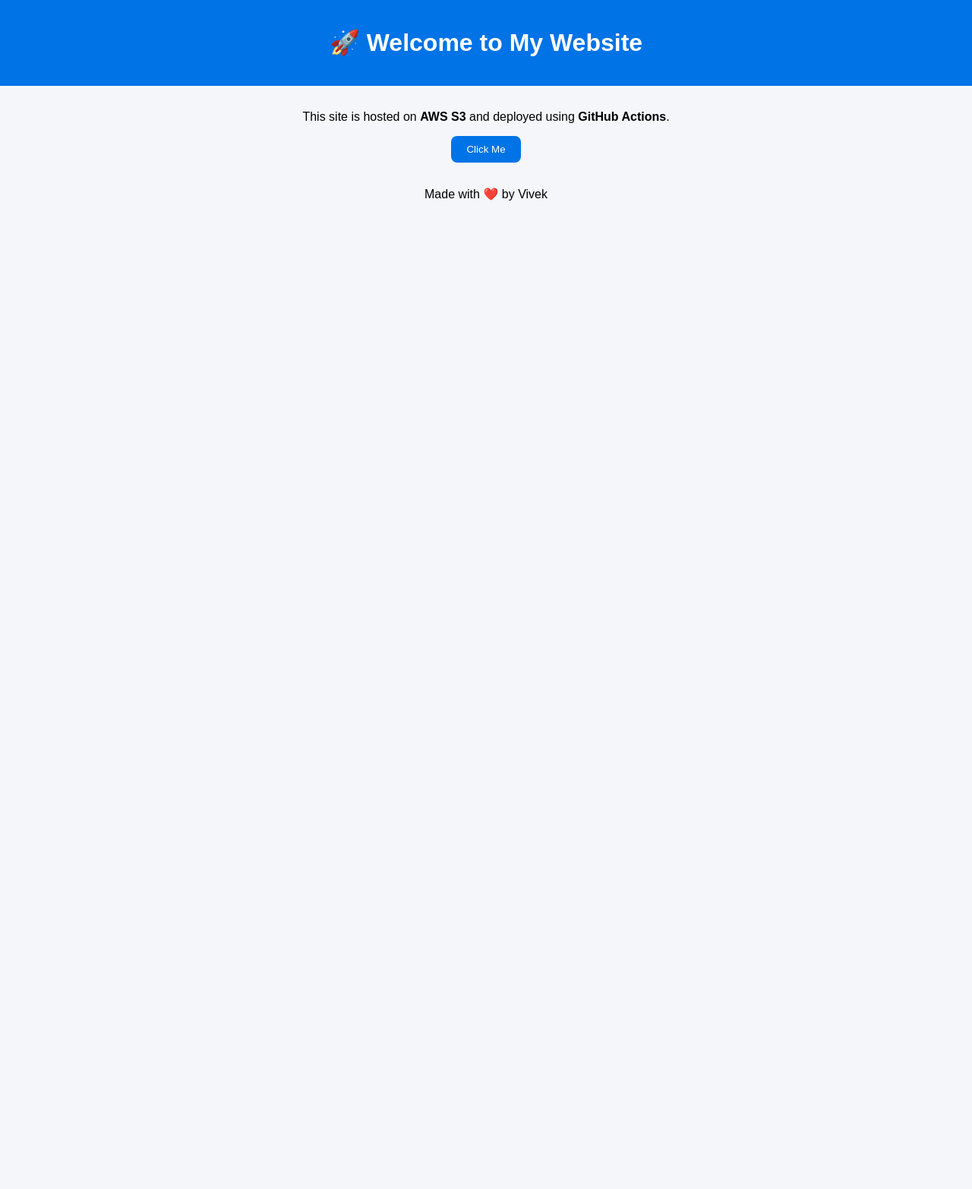
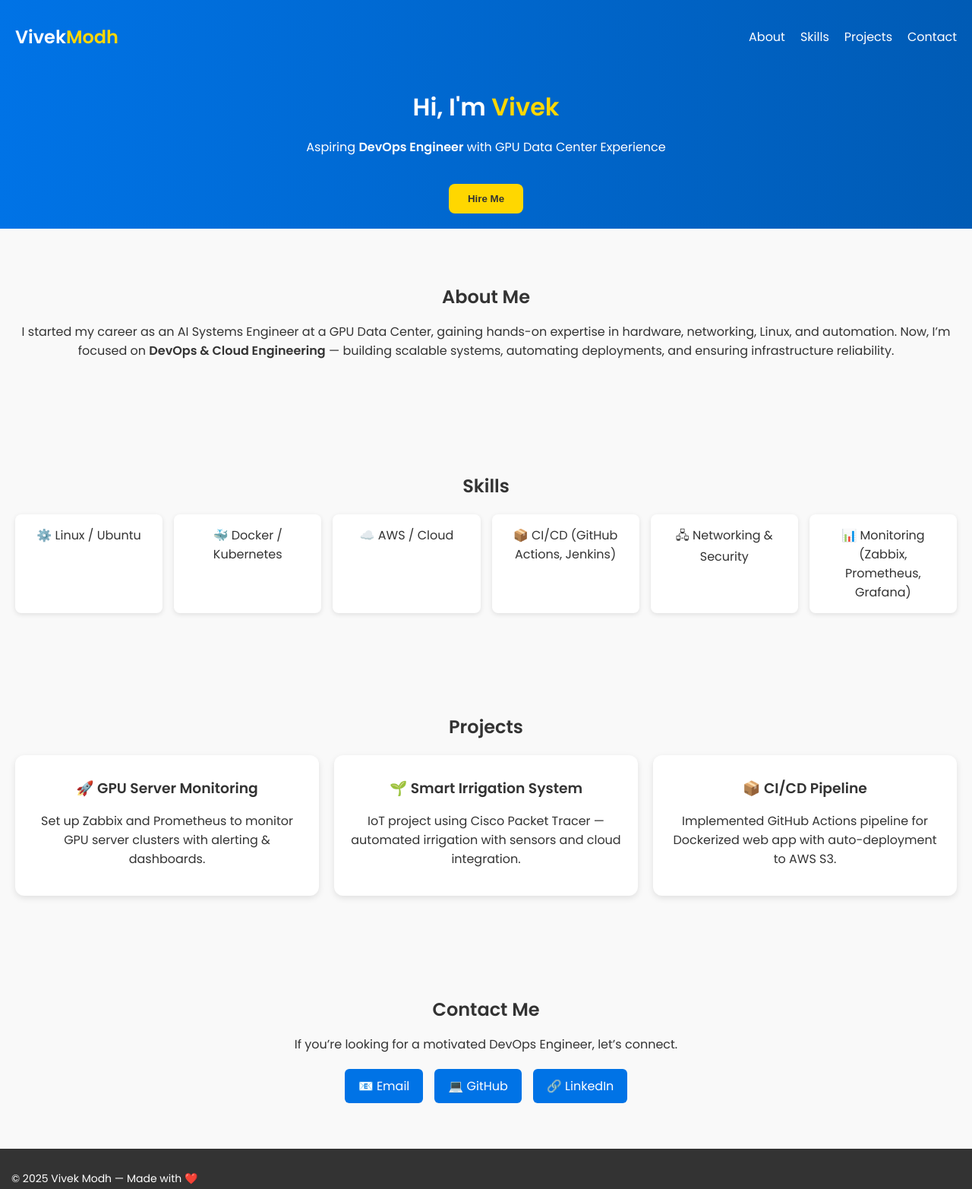
Before and after one commit to VivekModh/GitHub-Actions-for-devops, a plain HTML site: page index.html in a window 1280 px wide. Shown: the whole page at 76% size. Before the commit the page ends 800 px from the top, so only its background shows below. Drawn offline with Linux system fonts and the light colour scheme.

Commit message:
modified

```diff
--- a/index.html
+++ b/index.html
@@ -3,20 +3,86 @@
 <head>
   <meta charset="UTF-8">
   <meta name="viewport" content="width=device-width, initial-scale=1.0">
-    <title>My Static Website</title>
+  <title>Vivek Modh | DevOps Engineer</title>
   <link rel="stylesheet" href="style.css">
+  <link href="https://fonts.googleapis.com/css2?family=Poppins:wght@400;600&display=swap" rel="stylesheet">
 </head>
 <body>
+  <!-- Header -->
   <header>
-        <h1>🚀 Welcome to My Website</h1>
+    <nav>
+      <div class="logo">Vivek<span>Modh</span></div>
+      <ul>
+        <li><a href="#about">About</a></li>
+        <li><a href="#skills">Skills</a></li>
+        <li><a href="#projects">Projects</a></li>
+        <li><a href="#contact">Contact</a></li>
+      </ul>
+    </nav>
+    <div class="hero">
+      <h1>Hi, I'm <span>Vivek</span></h1>
+      <p>Aspiring <strong>DevOps Engineer</strong> with GPU Data Center Experience</p>
+      <button onclick="scrollToSection('contact')">Hire Me</button>
+    </div>
   </header>
-    <main>
-        <p>This site is hosted on <strong>AWS S3</strong> and deployed using <strong>GitHub Actions</strong>.</p>
-        <button onclick="sayHello()">Click Me</button>
-    </main>
+
+  <!-- About -->
+  <section id="about">
+    <h2>About Me</h2>
+    <p>
+      I started my career as an AI Systems Engineer at a GPU Data Center,
+      gaining hands-on expertise in hardware, networking, Linux, and automation.
+      Now, I’m focused on <strong>DevOps & Cloud Engineering</strong> — building scalable systems, automating deployments, and ensuring infrastructure reliability.
+    </p>
+  </section>
+
+  <!-- Skills -->
+  <section id="skills">
+    <h2>Skills</h2>
+    <div class="skill-grid">
+      <div class="skill">⚙️ Linux / Ubuntu</div>
+      <div class="skill">🐳 Docker / Kubernetes</div>
+      <div class="skill">☁️ AWS / Cloud</div>
+      <div class="skill">📦 CI/CD (GitHub Actions, Jenkins)</div>
+      <div class="skill">🖧 Networking & Security</div>
+      <div class="skill">📊 Monitoring (Zabbix, Prometheus, Grafana)</div>
+    </div>
+  </section>
+
+  <!-- Projects -->
+  <section id="projects">
+    <h2>Projects</h2>
+    <div class="projects-grid">
+      <div class="project-card">
+        <h3>🚀 GPU Server Monitoring</h3>
+        <p>Set up Zabbix and Prometheus to monitor GPU server clusters with alerting & dashboards.</p>
+      </div>
+      <div class="project-card">
+        <h3>🌱 Smart Irrigation System</h3>
+        <p>IoT project using Cisco Packet Tracer — automated irrigation with sensors and cloud integration.</p>
+      </div>
+      <div class="project-card">
+        <h3>📦 CI/CD Pipeline</h3>
+        <p>Implemented GitHub Actions pipeline for Dockerized web app with auto-deployment to AWS S3.</p>
+      </div>
+    </div>
+  </section>
+
+  <!-- Contact -->
+  <section id="contact">
+    <h2>Contact Me</h2>
+    <p>If you’re looking for a motivated DevOps Engineer, let’s connect.</p>
+    <div class="contact-links">
+      <a href="mailto:vivekmodh03@gmail.com">📧 Email</a>
+      <a href="https://github.com/VivekModh" target="_blank">💻 GitHub</a>
+      <a href="https://linkedin.com/in/vivekmodh" target="_blank">🔗 LinkedIn</a>
+    </div>
+  </section>
+
   <footer>
-        <p>Made with ❤️ by Vivek</p>
+    <p>© 2025 Vivek Modh — Made with ❤️</p>
   </footer>
+
   <script src="script.js"></script>
 </body>
 </html>
--- a/script.js
+++ b/script.js
@@ -1,3 +1,9 @@
-function sayHello() {
-    alert("Hello! 🎉 Your site is live on AWS S3.");
+// Smooth scroll to section
+function scrollToSection(id) {
+  document.getElementById(id).scrollIntoView({ behavior: "smooth" });
 }
+
+// Add greeting effect
+window.onload = () => {
+  console.log("🚀 Welcome to Vivek's Portfolio Website");
+};
--- a/style.css
+++ b/style.css
@@ -1,30 +1,137 @@
+/* Global */
 body {
-    font-family: Arial, sans-serif;
-    background: #f4f6f9;
   margin: 0;
-    padding: 0;
+  font-family: 'Poppins', sans-serif;
+  background: #f9f9f9;
+  color: #333;
+}
+
+h1, h2, h3 {
+  margin: 0.5em 0;
+}
+
+section {
+  padding: 60px 20px;
   text-align: center;
 }
 
+/* Header */
 header {
-    background: #0073e6;
+  background: linear-gradient(to right, #0073e6, #005bb5);
   color: white;
-    padding: 1rem;
+  padding: 20px;
+  text-align: center;
 }
 
-main {
-    margin: 2rem;
+nav {
+  display: flex;
+  justify-content: space-between;
+  align-items: center;
 }
 
-button {
-    background: #0073e6;
+nav .logo {
+  font-size: 24px;
+  font-weight: 600;
+}
+
+nav .logo span {
+  color: #ffd700;
+}
+
+nav ul {
+  list-style: none;
+  display: flex;
+  gap: 20px;
+}
+
+nav a {
+  text-decoration: none;
   color: white;
-    padding: 10px 20px;
+  font-weight: 500;
+}
+
+.hero {
+  margin-top: 40px;
+}
+
+.hero h1 span {
+  color: #ffd700;
+}
+
+.hero button {
+  margin-top: 20px;
+  padding: 12px 25px;
   border: none;
   border-radius: 8px;
+  background: #ffd700;
+  color: #333;
+  font-weight: bold;
   cursor: pointer;
 }
 
-button:hover {
+.hero button:hover {
+  background: white;
+}
+
+/* Skills */
+.skill-grid {
+  display: grid;
+  grid-template-columns: repeat(auto-fit, minmax(180px, 1fr));
+  gap: 15px;
+  margin-top: 20px;
+}
+
+.skill {
+  background: white;
+  border-radius: 8px;
+  padding: 15px;
+  box-shadow: 0 2px 6px rgba(0,0,0,0.1);
+}
+
+/* Projects */
+.projects-grid {
+  display: grid;
+  grid-template-columns: repeat(auto-fit, minmax(220px, 1fr));
+  gap: 20px;
+  margin-top: 20px;
+}
+
+.project-card {
+  background: white;
+  border-radius: 12px;
+  padding: 20px;
+  box-shadow: 0 3px 8px rgba(0,0,0,0.1);
+  transition: transform 0.2s;
+}
+
+.project-card:hover {
+  transform: translateY(-5px);
+}
+
+/* Contact */
+.contact-links {
+  margin-top: 20px;
+  display: flex;
+  justify-content: center;
+  gap: 15px;
+}
+
+.contact-links a {
+  background: #0073e6;
+  color: white;
+  padding: 10px 18px;
+  border-radius: 6px;
+  text-decoration: none;
+}
+
+.contact-links a:hover {
   background: #005bb5;
 }
+
+/* Footer */
+footer {
+  background: #333;
+  color: white;
+  padding: 15px;
+  font-size: 14px;
+}
```
Lines whose indentation alone changed are shown as unchanged.
